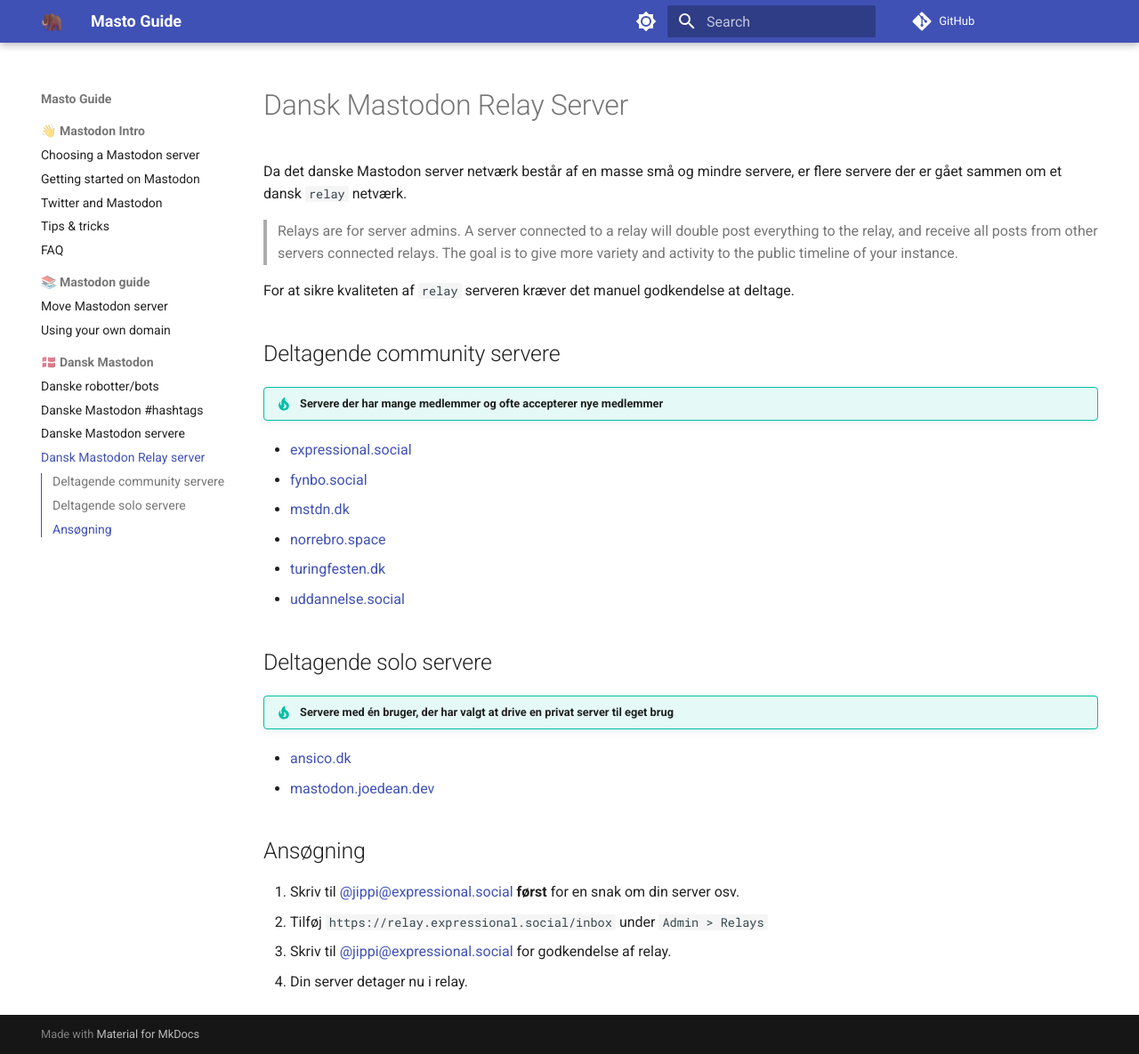
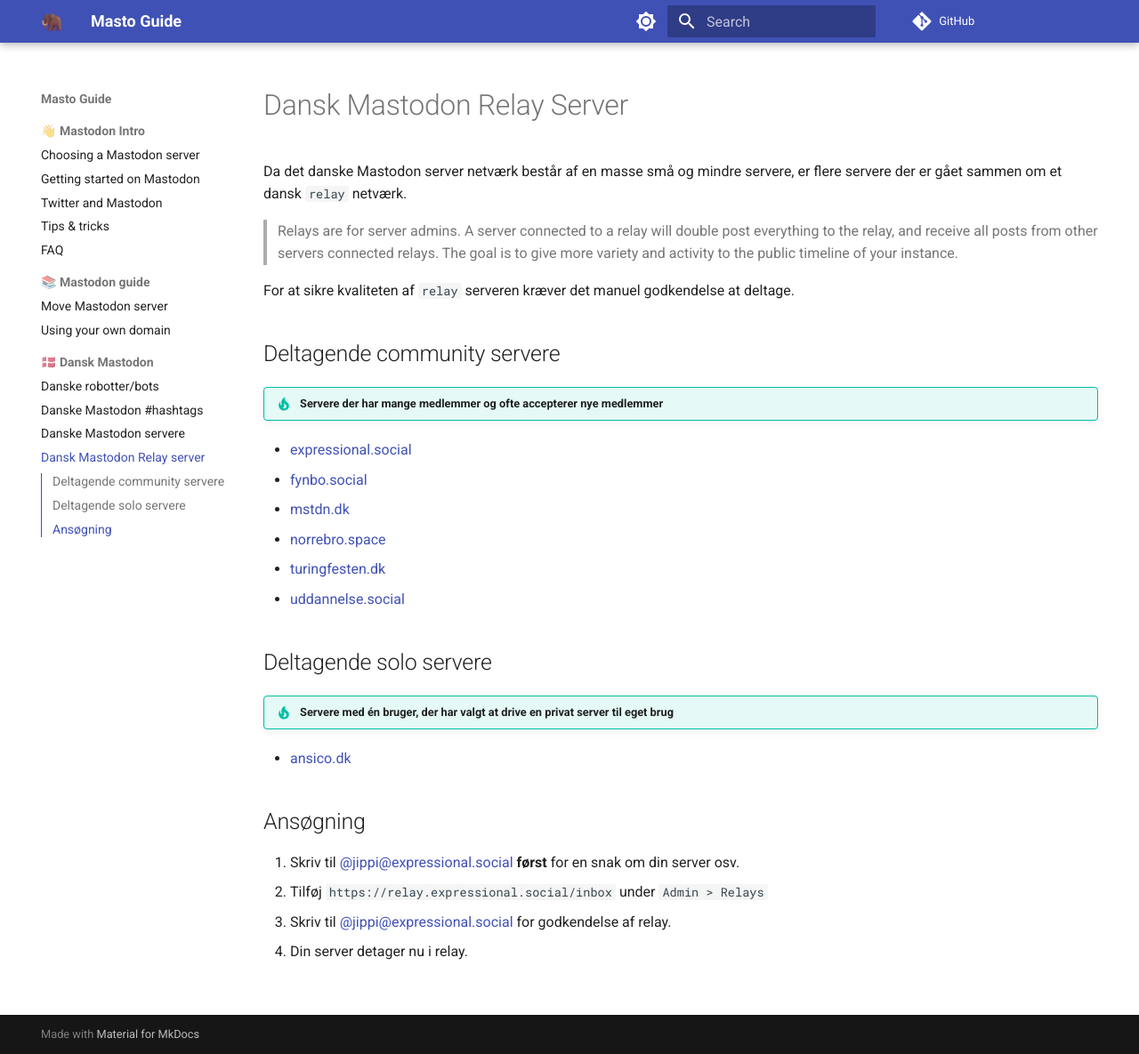
Before and after one commit to jippi/masto-guide, an MkDocs documentation site: the page built from docs/dk/relay.md, in a window 1280 px wide and 1185 px high. Shown: the whole window at 89% size. Built offline with MkDocs 1.6.1 and Material for MkDocs 9.7.7, drawn with Linux system fonts in a browser that asks for light colours; comment, search, counter and statistics services are not loaded.

Commit message:
remove mastodon.joedean.dev - it's been down for a while
Signed-off-by: Christian Winther <jippignu@gmail.com>

```diff
--- a/docs/dk/relay.md
+++ b/docs/dk/relay.md
@@ -22,7 +22,6 @@ For at sikre kvaliteten af `relay` serveren kræver det manuel godkendelse at de
 !!! tip "Servere med én bruger, der har valgt at drive en privat server til eget brug"
 
 - [ansico.dk](https://ansico.dk/){target=_blank}
-- [mastodon.joedean.dev](https://mastodon.joedean.dev/){target=_blank}
 
 ## Ansøgning
 
```
